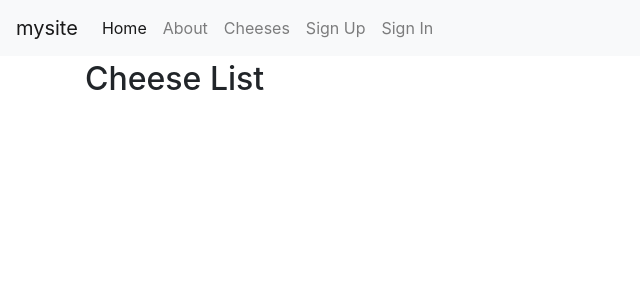
After one commit to BAKoopman/everycheese, a Django app: page /cheeses/ in a window 1280 px wide. The commit adds this page. Shown: the top 300 px of the page, without its empty margins (0-640 px from the left). Run offline with Django 3.2, Linux system fonts and the light colour scheme; data that the repository does not hold is empty; some libraries are stand-ins or nearby versions.

Commit message:
Implemented cheese list page, added navbar link

```diff
--- a/config/urls.py
+++ b/config/urls.py
@@ -24,6 +24,7 @@ urlpatterns = [
         include("mysite.users.urls", namespace="users"),
     ),
     path("accounts/", include("allauth.urls")),
+    path("cheeses/", include("mysite.cheeses.urls", namespace="cheeses"))
     # Your stuff: custom urls includes go here
 ] + static(settings.MEDIA_URL, document_root=settings.MEDIA_ROOT)
 
--- /dev/null
+++ b/mysite/cheeses/urls.py
@@ -0,0 +1,9 @@
+from django.urls import path
+from . import views
+
+app_name = "cheeses"
+urlpatterns = [
+    path(route = '', view = views.CheeseListView.as_view(), name = "list"),
+
+
+]
--- a/mysite/cheeses/views.py
+++ b/mysite/cheeses/views.py
@@ -1,3 +1,5 @@
-from django.shortcuts import render
+from django.views.generic import ListView, DetailView
+from .models import Cheese
 
-# Create your views here.
+class CheeseListView(ListView):
+    model = Cheese
--- a/mysite/templates/base.html
+++ b/mysite/templates/base.html
@@ -43,6 +43,9 @@
             </li>
             <li class="nav-item">
               <a class="nav-link" href="{% url 'about' %}">About</a>
+            </li>
+            <li class="nav-item">
+              <a class="nav-link" href="{% url 'cheeses:list' %}">Cheeses</a>
             </li>
             {% if request.user.is_authenticated %}
               <li class="nav-item">
--- /dev/null
+++ b/mysite/templates/cheeses/cheese_list.html
@@ -0,0 +1,10 @@
+{% extends "base.html" %}
+{% block title %}Cheese List{% endblock title %}
+{% block content %}
+    <h2>Cheese List</h2>
+<ul>
+    {% for cheese in cheese_list %}
+        <li><a href="#TODO">{{ cheese.name }}</a></li>
+{% endfor %}
+</ul>
+{% endblock content %}
```
